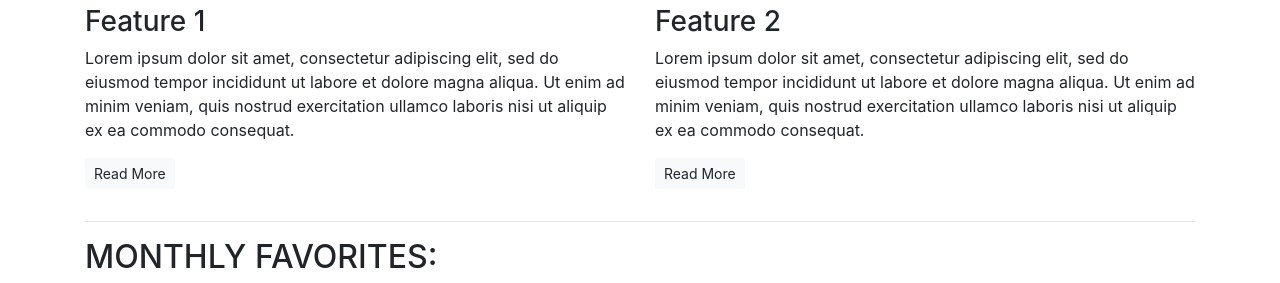
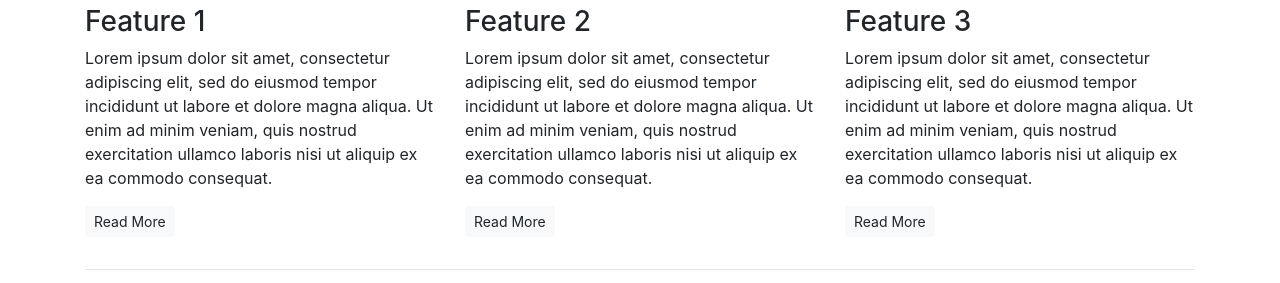
Before and after one commit to katzur/Bootstrap-practice, a plain HTML site: page index.html in a window 1280 px wide. Shown: the part 466-749 px from the top of the page. Drawn offline with nearby package versions, Linux system fonts and the light colour scheme.

Commit message:
Add grid layout for large screens

```diff
--- a/index.html
+++ b/index.html
@@ -60,7 +60,7 @@
                 </div>
             </div>
             <div class="row">
-                <div class="col-12 col-md-6">
+                <div class="col-12 col-md-6 col-lg-4">
                     <div class="feature">
                         <h3>Feature 1</h3>
                         <p>Lorem ipsum dolor sit amet, consectetur adipiscing elit, sed do eiusmod tempor incididunt ut
@@ -72,7 +72,7 @@
                         <p><a class="btn btn-sm btn-light" href="">Read More</a></p>
                     </div>
                 </div>
-                <div class="col-12 col-md-6">
+                <div class="col-12 col-md-6 col-lg-4">
                     <div class="feature">
                         <h3>Feature 2</h3>
                         <p>Lorem ipsum dolor sit amet, consectetur adipiscing elit, sed do eiusmod tempor incididunt ut
@@ -84,7 +84,7 @@
                         <p><a class="btn btn-sm btn-light" href="">Read More</a></p>
                     </div>
                 </div>
-                <div class="col-12 d-md-none">
+                <div class="col-12 d-md-none d-lg-block col-lg-4">
                     <div class="feature">
                         <h3>Feature 3</h3>
                         <p>Lorem ipsum dolor sit amet, consectetur adipiscing elit, sed do eiusmod tempor incididunt ut
```
